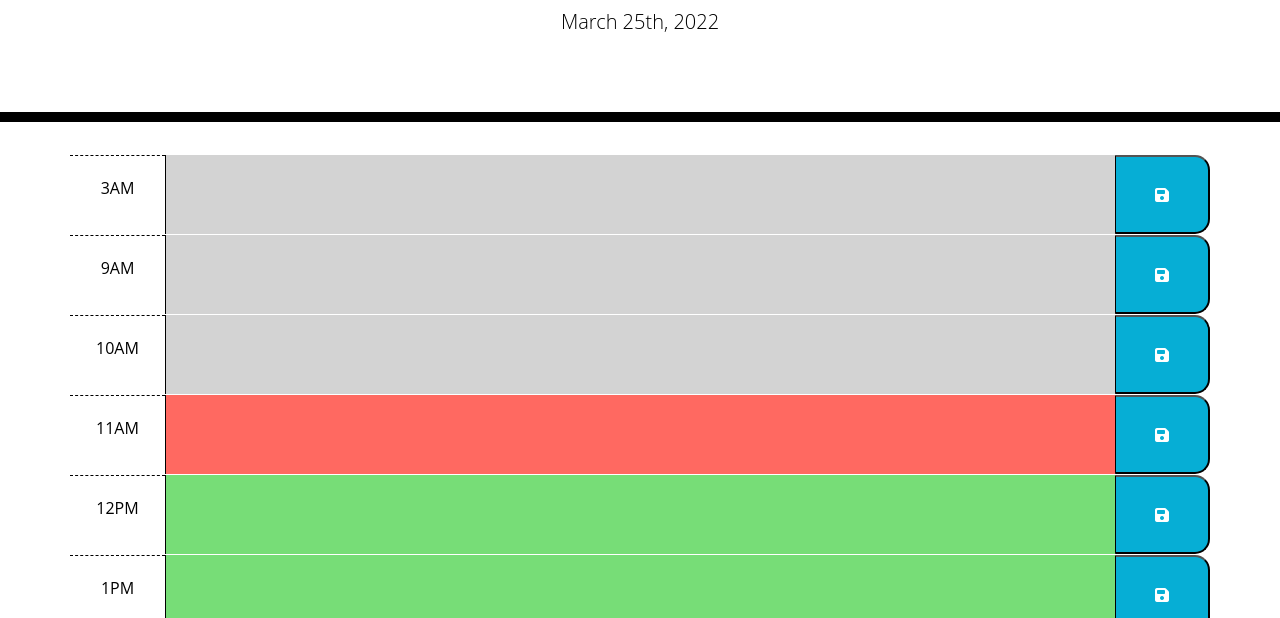
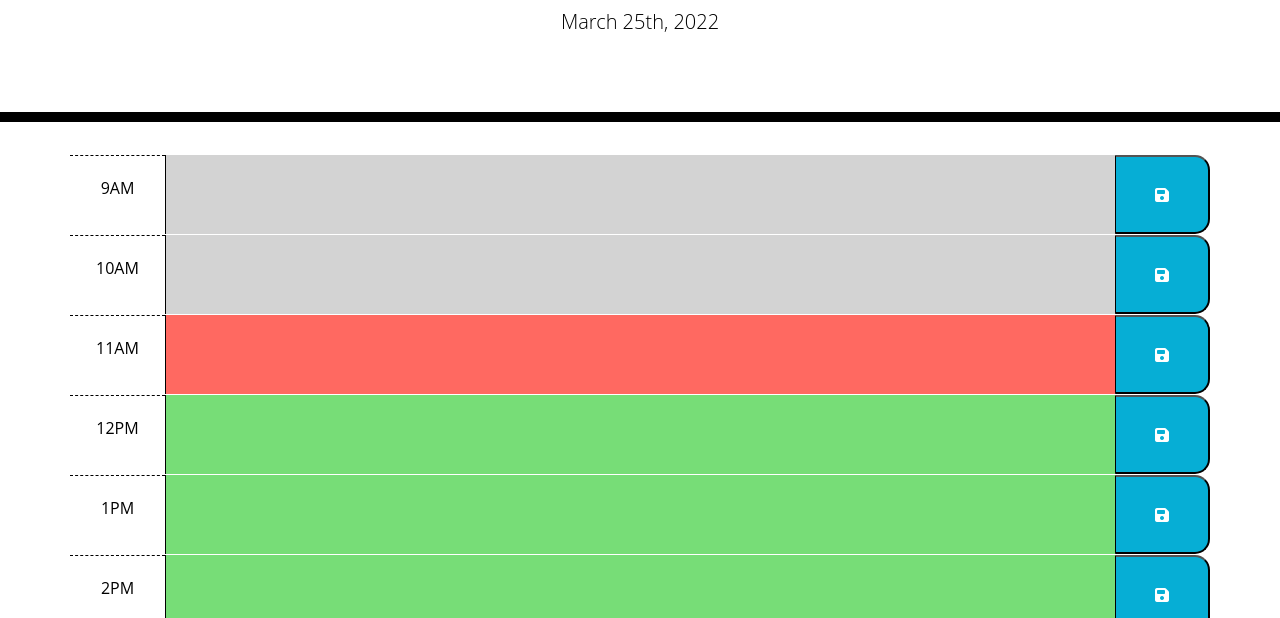
Before and after one commit to taystarr/workday-scheduler, a plain HTML site: page index.html in a window 1280 px wide. Shown: the part 182-800 px from the top of the page. Drawn offline with nearby package versions, Linux system fonts and the light colour scheme.

```diff
--- a/index.html
+++ b/index.html
@@ -21,14 +21,6 @@
     </header>
     <div class="container">
       <!-- Timeblocks go here -->
-
-      <div class="time-block row" id="03">
-        <div class="hour pt-4 col-1">3AM</div>
-        <textarea class="task col-10" id="task"></textarea>
-        <button class="saveBtn col-1" id="saveBtn"><i class="fa-solid fa-floppy-disk"></i></button>
-      </div>
-
-
       <div class="time-block row" id="09">
         <div class="hour pt-4 col-1">9AM</div>
         <textarea class="task col-10" id="task"></textarea>
```
Also changed, not shown: assets/WDS-SS.png (added), 1 other file.
